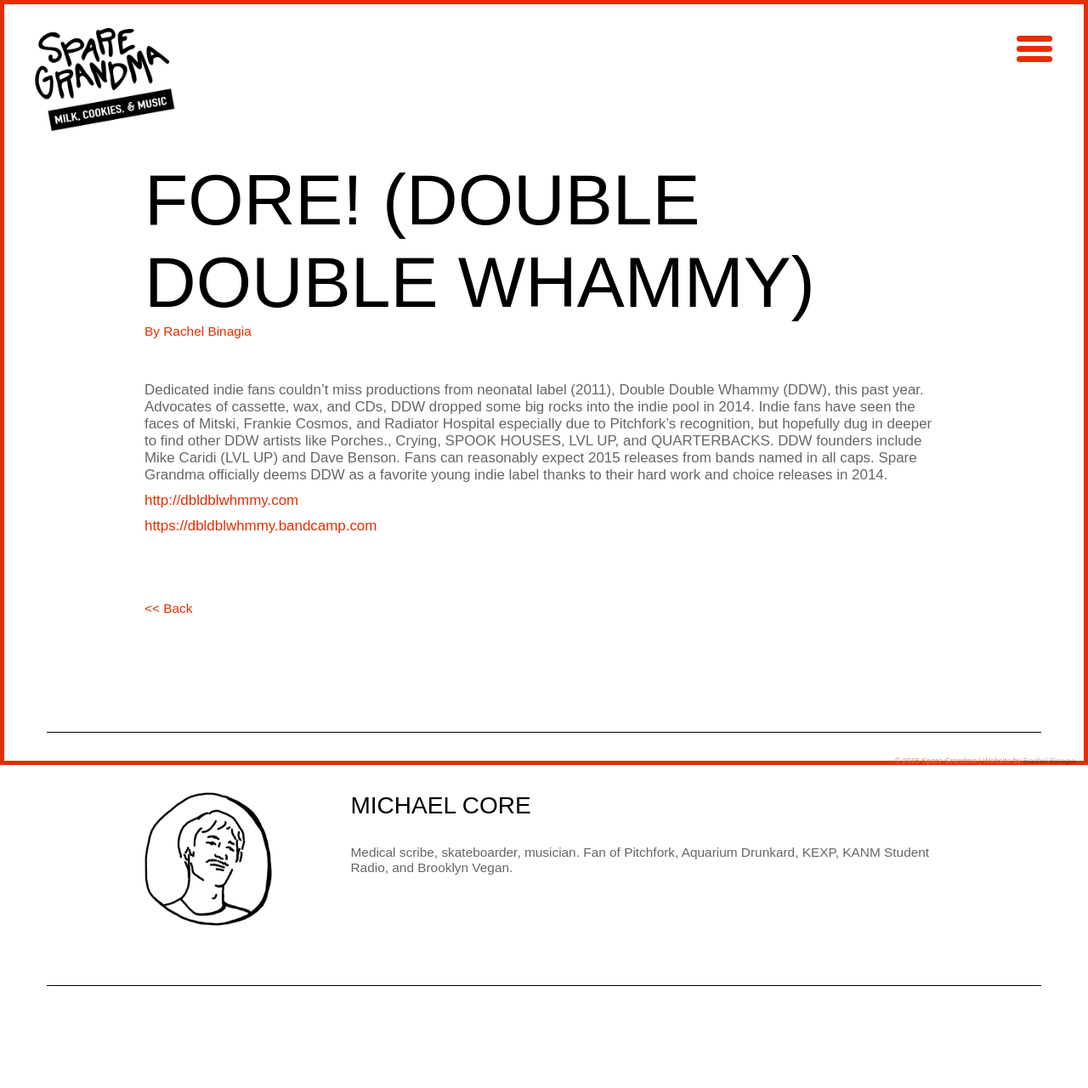
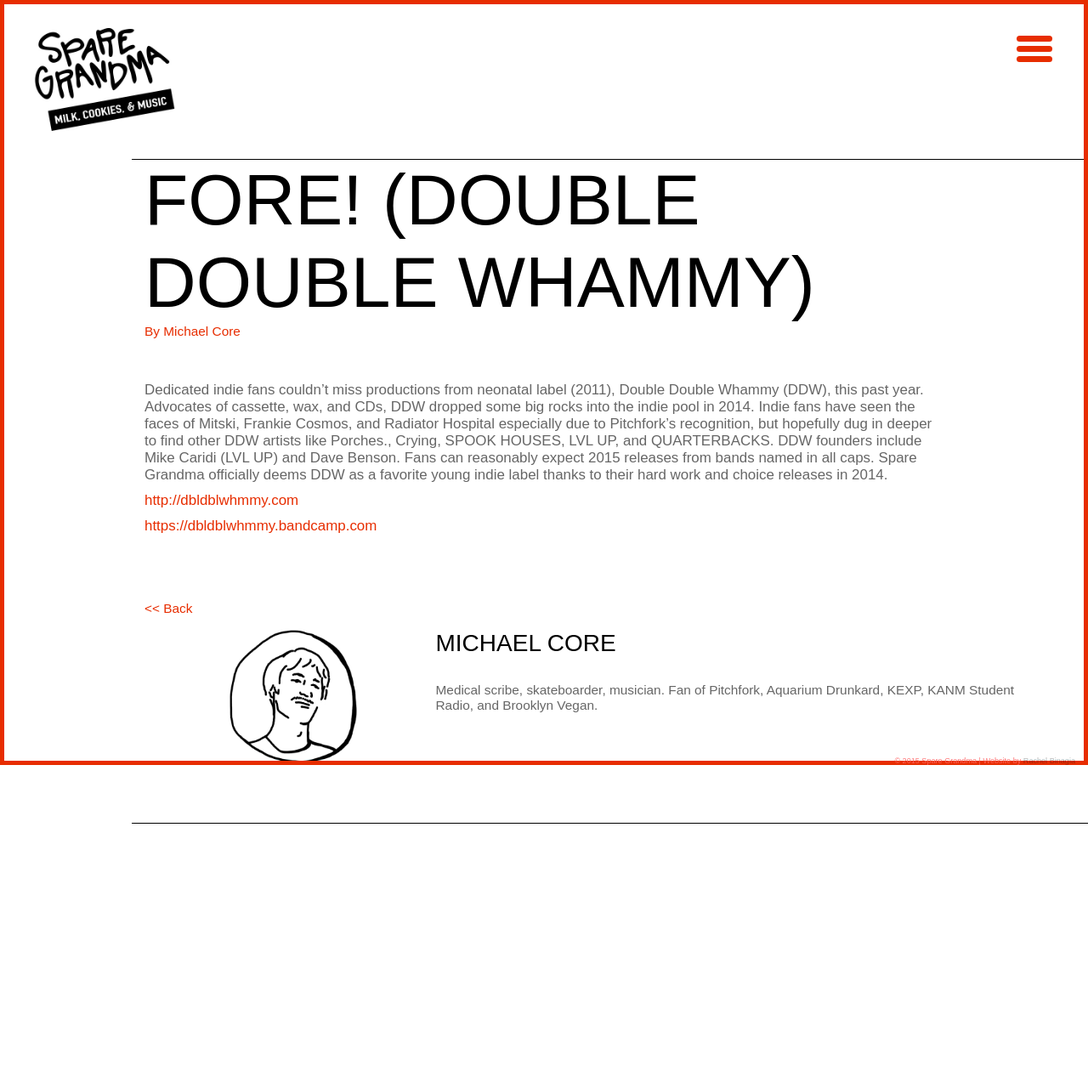
Before and after one commit to rachyrach/sparegrandma, a Jekyll site: the page built from _posts/2015-01-03-Fore!-(double-double-whammy).md, in a window 1280 px wide. Shown: the whole page at 85% size. Built offline with Jekyll 4.4.1, drawn with Linux system fonts in a browser that asks for light colours; Markdown is read by kramdown in place of the engine named in the settings; after the commit the page ends 1209 px from its top, so only the background shows below that.

Commit message:
update
update

```diff
--- a/_layouts/post.html
+++ b/_layouts/post.html
@@ -5,7 +5,7 @@
 <div class="container">
 {% assign author = site.authors[page.author] %}
     <div class="col-md-12"><h1>{{ page.title }}</h1>
-        <p class="date">By Rachel Binagia</p>
+        <p class="date">By {{ author.display_name }}</p>
      <div class="list margin-large">
     {{ content }}
 
@@ -14,12 +14,14 @@
    <a href="{{ site.baseurl }}/writeups"><< Back</a>
 </div>
 </div>
-</div>
+
 <div class="container authors">
 <div class="col-sm-3">
     <img src="{{ author.image }}" width="150px" height="auto"/></div>
 <div class="col-sm-9">
 <h2>{{ author.display_name }}</h2><p>{{ author.bio }}</p></div></br>
+</div>
+
 </div>
 
 
```
